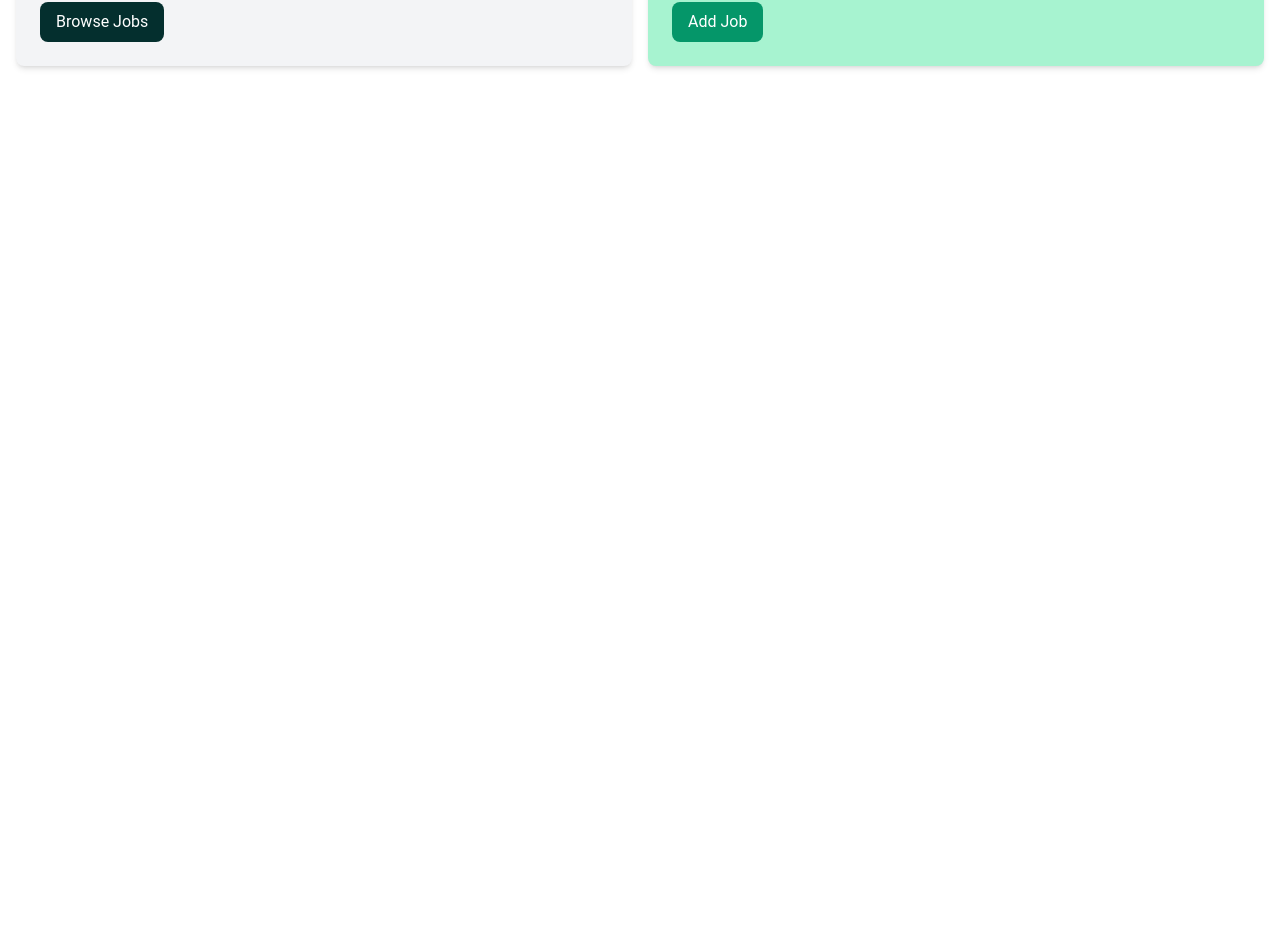
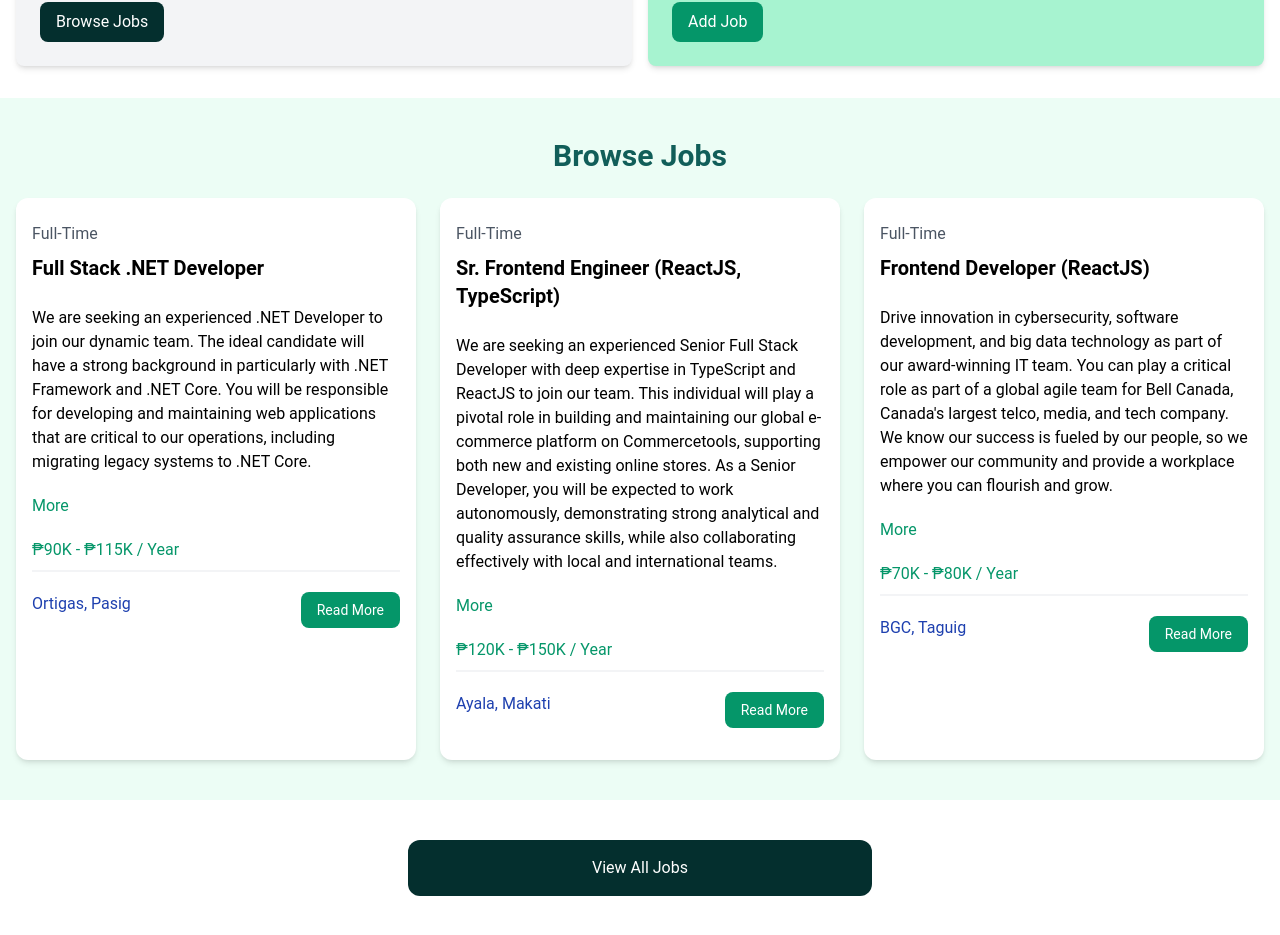
Before and after one commit to dfranzzzzz/Job-Library, a React (Vite) app in the folder Job-Library/: page /jobs in a window 1280 px wide. Shown: the part 511-1446 px from the top of the page. Before the commit the page ends 800 px from the top, so only its background shows below. Built offline with nearby package versions, Linux system fonts and the light colour scheme.

Commit message:
Created initial JobListings, JobListing, ViewAllJobs components. Updated jobs.json  and App.jsx

```diff
--- a/Job-Library/src/App.jsx
+++ b/Job-Library/src/App.jsx
@@ -2,6 +2,8 @@
 import NavBar from "./Components/NavBar";
 import Hero from "./Components/Hero";
 import HomeCards from "./Components/HomeCards";
+import JobListings from "./Components/JobListings";
+import ViewAllJobs from "./Components/ViewAllJobs";
 
 const App = () => {
   return (
@@ -9,6 +11,8 @@
       <NavBar />
       <Hero />
       <HomeCards />
+      <JobListings />
+      <ViewAllJobs />
     </>
   );
 };
--- /dev/null
+++ b/Job-Library/src/Components/JobListings.jsx
@@ -0,0 +1,24 @@
+import React from "react";
+import jobs from "../jobs.json";
+import JobListing from "../Templates/JobListing";
+
+const JobListings = () => {
+  const recentJobs = jobs.slice(0, 3);
+
+  return (
+    <section className="bg-emerald-50 px-4 py-10">
+      <div className="container-xl lg:container m-auto">
+        <h2 className="text-3xl font-bold text-teal-800 mb-6 text-center">
+          Browse Jobs
+        </h2>
+        <div className="grid grid-cols-1 md:grid-cols-3 gap-6">
+          {recentJobs.map((job) => (
+            <JobListing key={job.id} job={job} />
+          ))}
+        </div>
+      </div>
+    </section>
+  );
+};
+
+export default JobListings;
--- /dev/null
+++ b/Job-Library/src/Components/ViewAllJobs.jsx
@@ -0,0 +1,16 @@
+import React from "react";
+
+const ViewAllJobs = () => {
+  return (
+    <section className="m-auto max-w-lg my-10 px-6">
+      <a
+        href=""
+        className="block bg-teal-950 text-white text-center py-4 px-6 rounded-xl hover:bg-teal-900"
+      >
+        View All Jobs
+      </a>
+    </section>
+  );
+};
+
+export default ViewAllJobs;
--- /dev/null
+++ b/Job-Library/src/Templates/JobListing.jsx
@@ -0,0 +1,36 @@
+import React from "react";
+
+const JobListing = ({ job }) => {
+  return (
+    <div className="bg-white rounded-xl shadow-md relative">
+      <div className="p-4">
+        <div className="mb-6">
+          <div className="text-gray-600 my-2">{job.type}</div>
+          <h3 className="text-xl font-bold">{job.title}</h3>
+        </div>
+
+        <div className="mb-5">{job.description}</div>
+
+        <button className="text-emerald-600 mb-5 hover:text-emerald-700">
+          More
+        </button>
+
+        <h3 className="text-emerald-600 mb-2">{job.salary} / Year</h3>
+
+        <div className="border border-gray-100 mb-5"></div>
+
+        <div className="flex flex-col lg:flex-row justify-between mb-4">
+          <div className="text-blue-800 mb-3">{job.location}</div>
+          <a
+            href=""
+            className="h-[36px] bg-emerald-600 hover:bg-emerald-700 text-white px-4 py-2 rounded-lg text-center text-sm"
+          >
+            Read More
+          </a>
+        </div>
+      </div>
+    </div>
+  );
+};
+
+export default JobListing;
--- a/Job-Library/src/jobs.json
+++ b/Job-Library/src/jobs.json
@@ -1,5 +1,4 @@
-{
-  "jobs": [
+[
   {
     "id": "1",
     "title": "Full Stack .NET Developer",
@@ -85,4 +84,3 @@
     }
   }
 ]
-}
```
Lines whose indentation alone changed are shown as unchanged.
